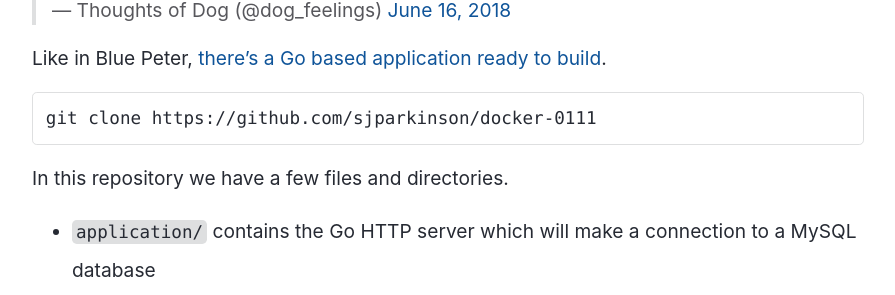
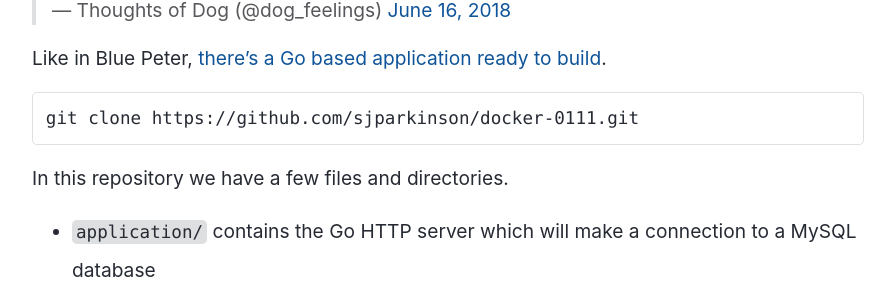
Before and after one commit to sjparkinson/uncomplicated.systems, a Jekyll site: the page built from _posts/2018-06-19-docker-0111-docker-compose.md, in a window 1280 px wide and 900 px high, scrolled down 1656 px. Shown: the part 152-447 px from the top of the window, without its empty margins (192-1087 px from the left). Built offline with Jekyll 4.4.1, drawn with Linux system fonts in a browser that asks for light colours; comment, search, counter and statistics services are not loaded; some of the changed lines change nothing that is shown.

Commit message:
Update 2018-06-19-docker-0111-docker-compose.md

````diff
--- a/_posts/2018-06-19-docker-0111-docker-compose.md
+++ b/_posts/2018-06-19-docker-0111-docker-compose.md
@@ -2,6 +2,7 @@
 published: true
 layout: post
 title: "Docker 0111 – Docker Compose \U0001F433"
+twitter: true
 ---
 
 > 🚧 Under construction.
@@ -41,7 +42,7 @@ Taking that database, let's write an application that lists all the rare puppers
 Like in Blue Peter, [there's a Go based application ready to build](https://github.com/sjparkinson/docker-0111).
 
 ```
-git clone https://github.com/sjparkinson/docker-0111
+git clone https://github.com/sjparkinson/docker-0111.git
 ```
 
 In this repository we have a few files and directories.
````
